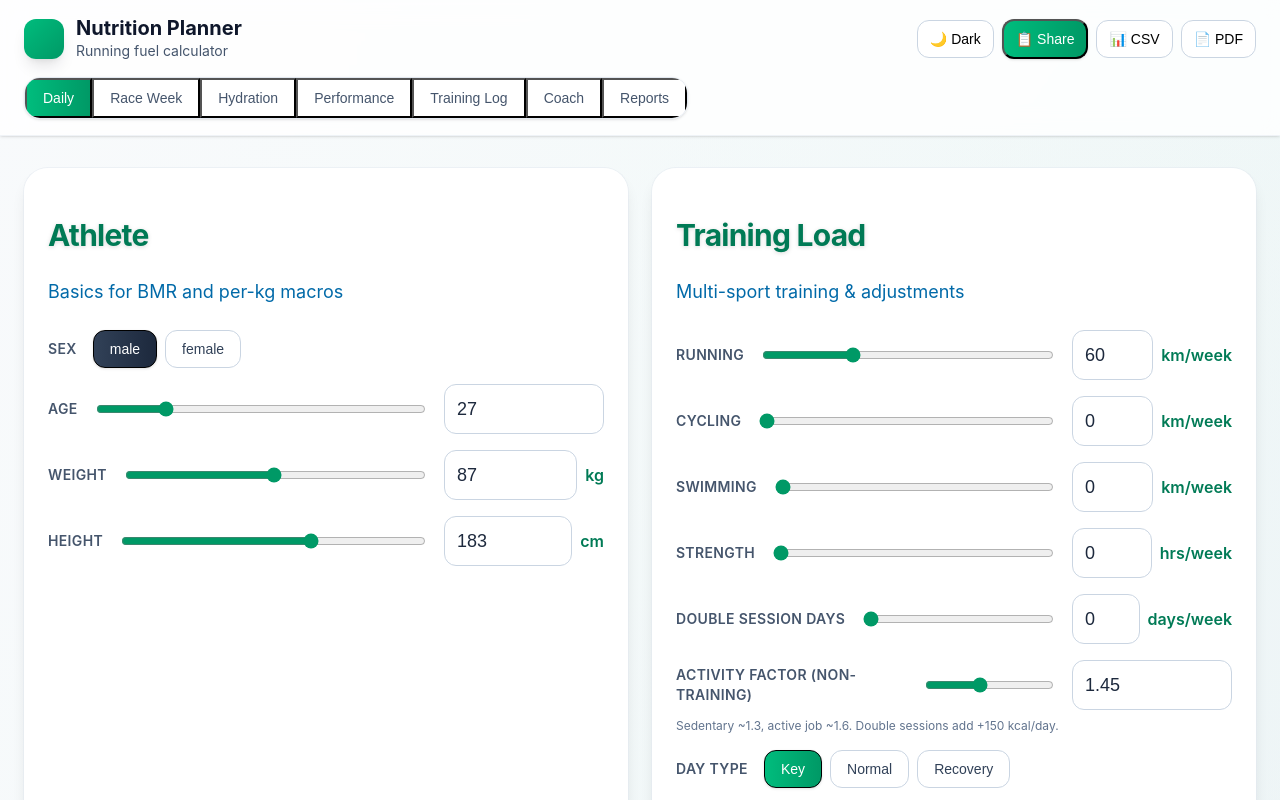
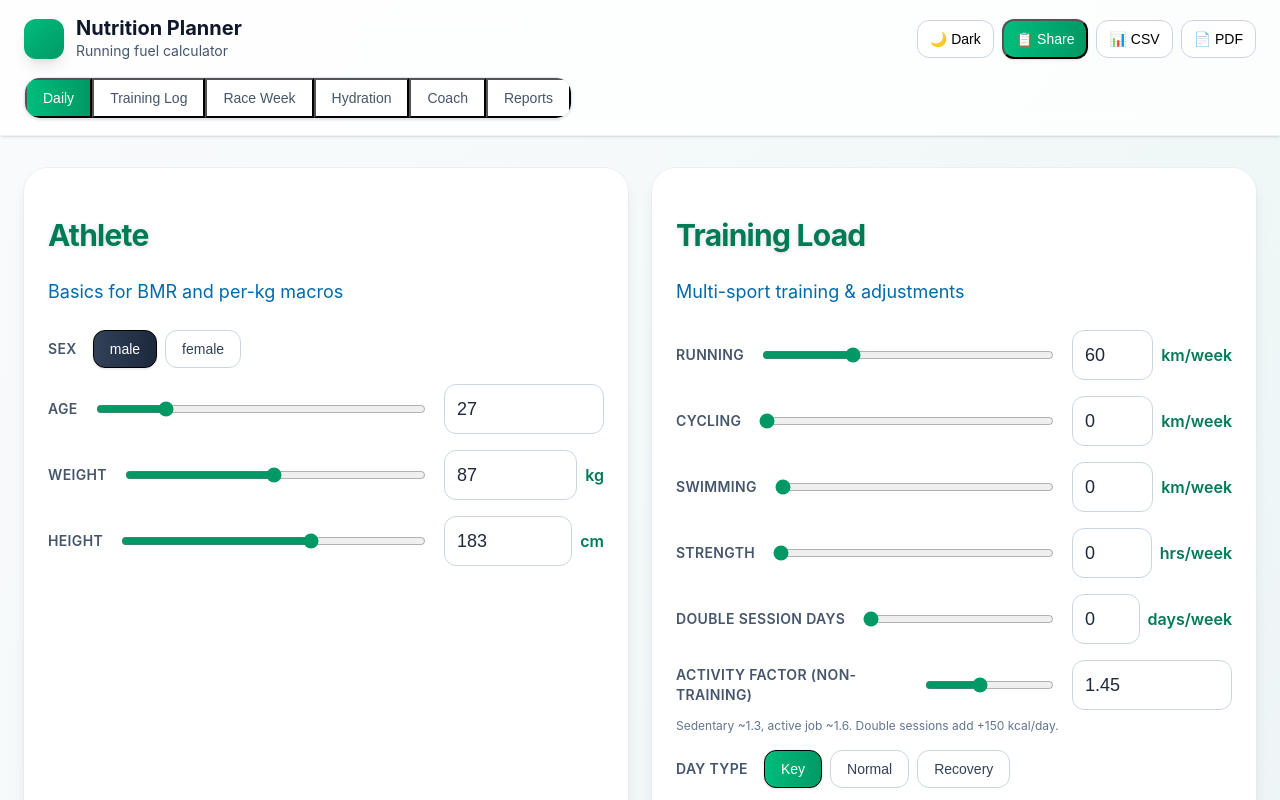
Before and after one commit to kaynejohns/nutrition-planner, a React (Vite) app: page / in a window 1280 px wide. Shown: the top 800 px of the page. Built offline with nearby package versions, Linux system fonts and the light colour scheme.

Commit message:
Reorder tabs to match live site order

```diff
--- a/src/App.jsx
+++ b/src/App.jsx
@@ -628,10 +628,9 @@ export default function App(){
           <div className="inline-flex rounded-2xl border border-slate-200 dark:border-slate-700 overflow-hidden shadow-sm">
             {[
               {id:"daily",label:"Daily"},
+              {id:"traininglog",label:"Training Log"},
               {id:"race",label:"Race Week"},
               {id:"hydration",label:"Hydration"},
-              {id:"performance",label:"Performance"},
-              {id:"traininglog",label:"Training Log"},
               {id:"coach",label:"Coach"},
               {id:"reports",label:"Reports"},
             ].map(t => (
```
Also changed, not shown: public/logo.png (added).
